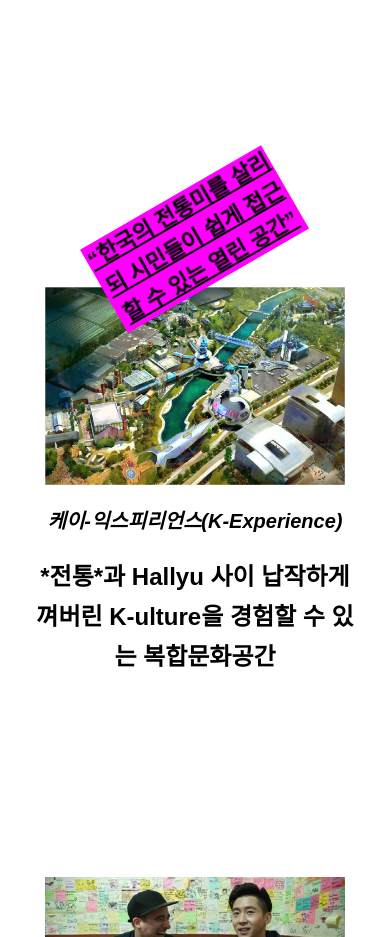
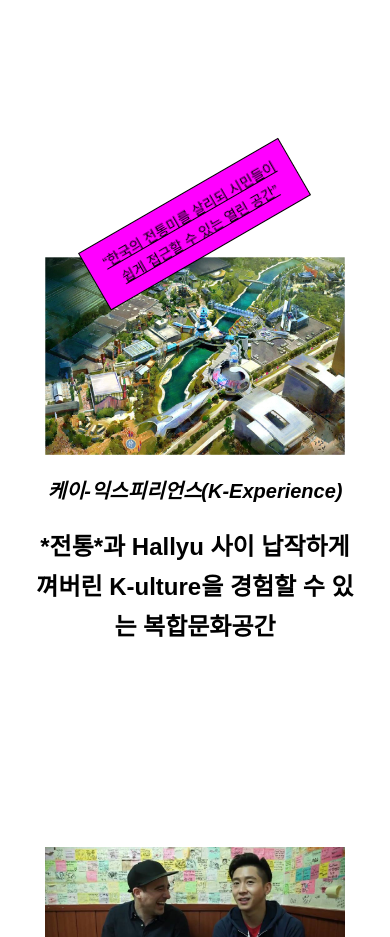
Before and after one commit to nahbee10naver/nahbee10naver.github.io, a website built with webpack: page test.html in a window 390 px wide. Shown: the part 3720-4657 px from the top of the page. Built offline with nearby package versions, Linux system fonts and the light colour scheme.

Commit message:
comment change

```diff
--- a/test.html
+++ b/test.html
@@ -148,11 +148,14 @@
     .out_link{
       -webkit-transform:rotate(-30deg);
       background-color:#ff00ff;
-      width:50%;
-      font-size:32px;
-      line-height:42px;
+      width:40%;
+      font-size:22px;
+      line-height:32px;
       position: relative;
+      border: 1px solid black;
+      padding: 10px;
       top:0px;
+      font-weight: inherit;
     }
     .title_ita{
       margin-bottom: 20px;
@@ -232,8 +235,8 @@
       -webkit-transform:rotate(-30deg);
       background-color:#ff00ff;
       width:70%;
-      font-size: 22px;
-      line-height:32px;
+      font-size: 14px;
+      line-height:22px;
       position: relative;
       top:0px;
     }
```
Also changed, not shown: 1 other file.
